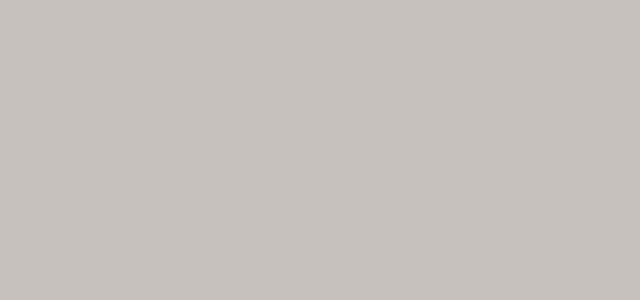
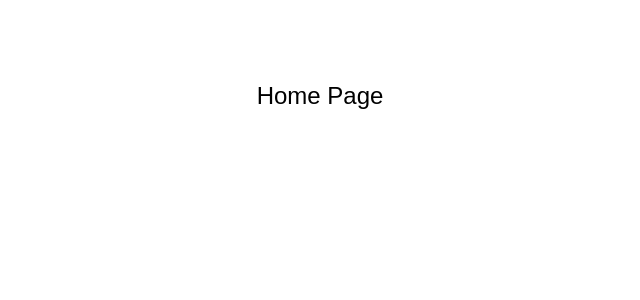
Before and after one commit to wahabsharif/mr-tech, a Next.js app: page / in a window 1280 px wide. Before the commit this address had no page. Shown: the top 300 px of the page, without its empty margins (320-960 px from the left). Built offline with nearby package versions, Linux system fonts and the light colour scheme.

Commit message:
Home Layout

```diff
--- a/src/app/layout.tsx
+++ b/src/app/layout.tsx
@@ -16,7 +16,7 @@ const geistMono = localFont({
 });
 
 export const metadata: Metadata = {
-  title: "Mr Tech",
+  title: "Mr Techies",
   description: "At Your Door Step.",
 };
 
@@ -32,9 +32,7 @@ export default function RootLayout({
       >
         <ReduxProvider>
           <ThemeProvider attribute="class">
-            <main className="bg-thLight dark:bg-thDark min-h-screen">
-              {children}
-            </main>
+            <main className="min-h-screen p-10 text-center">{children}</main>
           </ThemeProvider>
         </ReduxProvider>
       </body>
--- a/src/app/page.tsx
+++ b/src/app/page.tsx
@@ -1,14 +1,7 @@
-import ProtectedRoute from "@/components/auth/ProtectedRoute";
-import DockBar from "@/components/common/DockBar";
-
-export default function Home() {
+export default function HomePage() {
   return (
-    <ProtectedRoute>
-      <DockBar />
-      <div className="p-10">
-        <h1 className="text-2xl mb-4">Protected Page</h1>
-        <p>This page is protected and only accessible to logged-in users.</p>
-      </div>
-    </ProtectedRoute>
+    <div className="p-10">
+      <h1 className="text-2xl mb-4">Home Page</h1>
+    </div>
   );
 }
```
